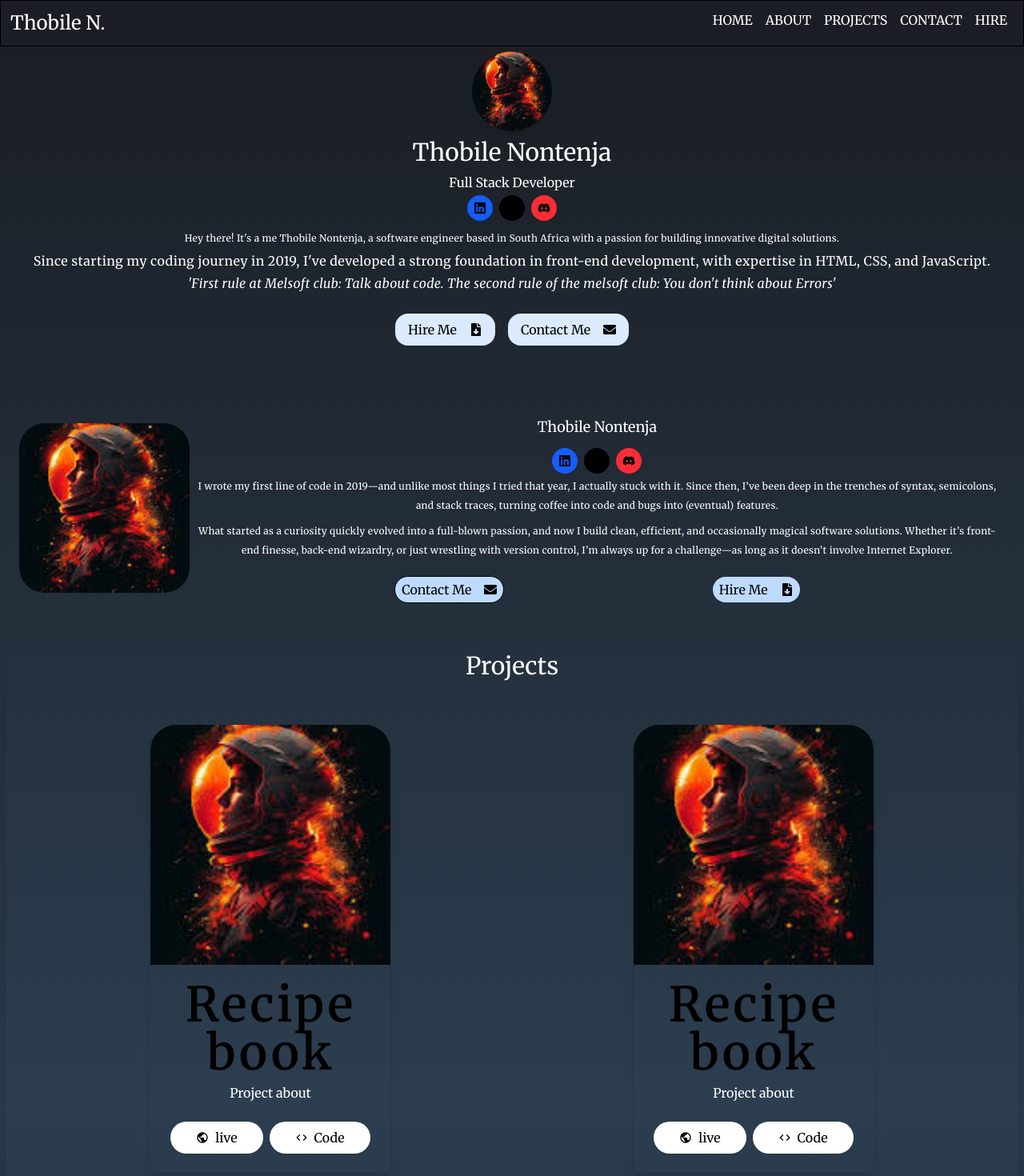
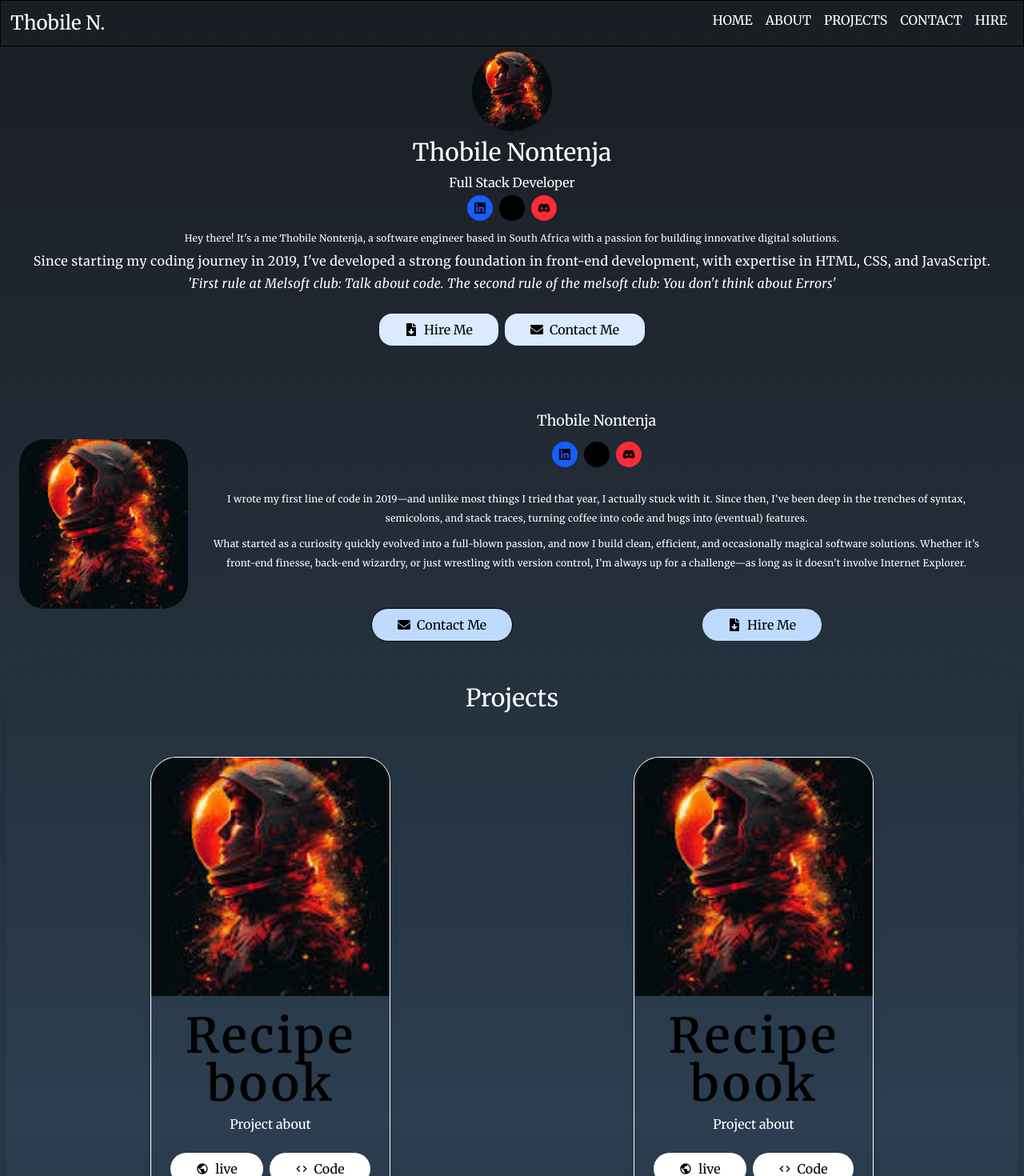
Before and after one commit to Supa-Thobile2/portfolio-melsoft2, a React (Vite) app: page / in a window 1280 px wide. Shown: the top 1470 px of the page at 80% size. Built offline with nearby package versions, Linux system fonts and the light colour scheme; a web font is replaced by a local one.

Commit message:
added project update

```diff
--- a/src/components/about/About.jsx
+++ b/src/components/about/About.jsx
@@ -15,7 +15,7 @@ function About() {
             <img src={Image} alt="astranaut"  className='w-100 rounded-4xl object-contain mb-2' />
 
 
-        <div className='p-2 md: mx-auto text-center'>
+        <div className=' md: mx-auto text-center'>
               <h1 className='text-lg text-white py-2 '>Thobile Nontenja</h1>
                <div className='flex items-center justify-center gap-2 p-1'>
                                   <button className='py-2 px-2  bg-blue-600 rounded-full hover:translate-y-[10px] hover:shadow-md transition duration-300'><FaLinkedin/></button>
@@ -23,11 +23,14 @@ function About() {
                                   <button className='py-2 px-2 bg-red-500 rounded-full hover:translate-y-[10px] hover:shadow-md transition duration-300'><FaDiscord/></button>
 
               </div>
-              <p className='text-start text-[12px] tracking-wide leading-6 text-white md:text-center'>I wrote my first line of code in 2019—and unlike most things I tried that year, I actually stuck with it. Since then, I’ve been deep in the trenches of syntax, semicolons, and stack traces, turning coffee into code and bugs into (eventual) features.</p>
+              <div className='p-6'>
+                  <p className='text-start text-[12px] tracking-wide leading-6 text-white md:text-center'>I wrote my first line of code in 2019—and unlike most things I tried that year, I actually stuck with it. Since then, I’ve been deep in the trenches of syntax, semicolons, and stack traces, turning coffee into code and bugs into (eventual) features.</p>
               <p className='text-start text-[12px] tracking-wide leading-6 text-white py-2 md:text-center'>What started as a curiosity quickly evolved into a full-blown passion, and now I build clean, efficient, and occasionally magical software solutions. Whether it’s front-end finesse, back-end wizardry, or just wrestling with version control, I’m always up for a challenge—as long as it doesn’t involve Internet Explorer.</p>
-                <div className='flex justify-evenly items-center w-full gap-3 my-3 '>
-                  <button className='flex justify-evenly items-center py-1 px-2  bg-blue-200 rounded-3xl gap-4 outline-0 border hover:translate-y-[10px] hover:shadow-md transition duration-300'> Contact Me<FaEnvelope/></button>
-                  <button className='flex justify-evenly items-center py-1 px-2 bg-blue-200 rounded-3xl gap-4 hover:translate-y-[10px] hover:shadow-md transition duration-300'> Hire Me <FaFileDownload/></button>
+              </div>
+
+                <div className='flex justify-evenly items-center w-full gap-2 my-3 '>
+                  <button className='flex justify-evenly items-center gap-2  py-2 px-8 bg-blue-200 rounded-3xl gap-2 outline-0 border hover:translate-y-[10px] hover:shadow-md transition duration-300'> <FaEnvelope/>Contact Me</button>
+                  <button className='flex justify-evenly items-center gap-2  py-2 px-8 bg-blue-200 rounded-3xl gap-2 hover:translate-y-[10px] hover:shadow-md transition duration-300'>  <FaFileDownload/>Hire Me</button>
 
                 </div>
         </div>
--- a/src/components/card/Card.jsx
+++ b/src/components/card/Card.jsx
@@ -7,7 +7,7 @@ import {MdPublic, MdCode} from 'react-icons/md'
 const Card = () => {
   return (
 
-        <div className="flex items-center justify-center flex-col w-75 mx-auto rounded-t-4xl my-4 shadow-lg border-white">
+        <div className="flex items-center justify-center flex-col w-75 mx-auto rounded-t-4xl my-4  shadow-lg border-1 border-white">
              <img src={Image} alt="astranaut"  className=' w-full rounded-t-4xl object-contain mb-3' />
             <div className='py-2'>
                 <h1 className='text-2xl font-semibold tracking-wider md:text-6xl'>Recipe book</h1>
--- a/src/components/contact/Contact.jsx
+++ b/src/components/contact/Contact.jsx
@@ -93,7 +93,7 @@ function Contact() {
       </label>
       <input class="appearance-none block w-full bg-gray-200 text-gray-700 border border-gray-200 rounded py-3 px-4 leading-tight focus:outline-none focus:bg-white focus:border-gray-500" id="grid-zip" type="text" placeholder="90210" onChange={handleOnChange}/>
     </div>
-     <button class="w-full bg-teal-500 mt-4 hover:bg-teal-700 border-teal-500 hover:border-teal-700 text-sm border-4 text-white py-1 px-2 rounded" type="button" onClick={handleClick}>
+     <button class="w-full bg-white mt-4 hover:bg-teal-700 border-none hover:border-none text-sm border-4 text-black py-1 px-2 rounded" type="button" onClick={handleClick}>
       Sign Up
     </button>
   </div>
--- a/src/components/hero/Hero.jsx
+++ b/src/components/hero/Hero.jsx
@@ -34,9 +34,9 @@ function Hero() {
                     <span className='text-[12px] leading-7 tracking-wide  text-base text-start text-white italic bold md:text-center block lg:text-base'>'First rule at Melsoft club: Talk about code. The second rule of the melsoft club: You don't think about Errors'</span>
                   </div>
 
-                  <div className='flex items-center justify-between gap-4 my-2 p-2'>
-                    <button className='flex justify-evenly items-center gap-4  px-4 py-2 bg-blue-100 rounded-2xl hover:translate-y-[10px] hover:shadow-md transition duration-300'>Hire Me<FaFileDownload/></button>
-                    <button className='flex justify-evenly items-center gap-4  px-4 py-2 bg-blue-100 rounded-2xl hover:translate-y-[10px] hover:shadow-md transition duration-300'>Contact Me<FaEnvelope/></button>
+                  <div className='flex items-center justify-between gap-2 my-2 p-2'>
+                    <button className='flex justify-evenly items-center gap-2  py-2 px-8 bg-blue-100 rounded-2xl hover:translate-y-[10px] hover:shadow-md transition duration-300'><FaFileDownload/>Hire Me</button>
+                    <button className='flex justify-evenly items-center gap-2  py-2 px-8 bg-blue-100 rounded-2xl hover:translate-y-[10px] hover:shadow-md transition duration-300'><FaEnvelope/>Contact Me</button>
 
                   </div>
 
```
